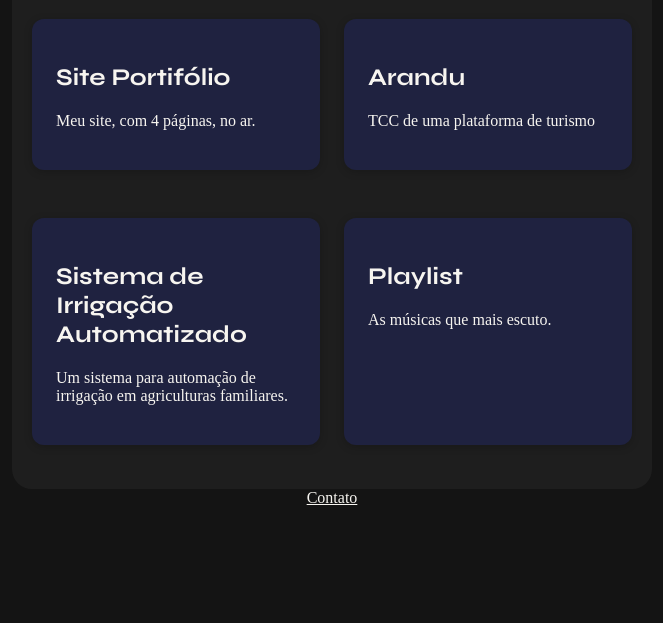
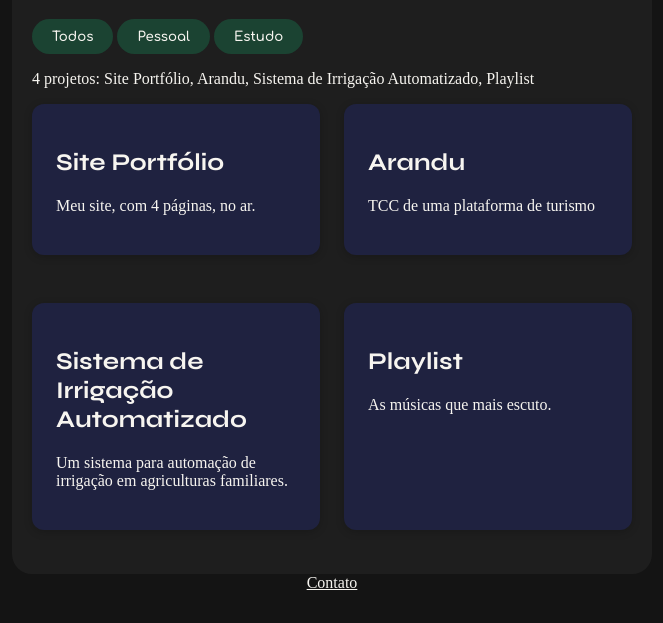
Before and after one commit to er1cww/Portifolio, a plain HTML site: page projetos.html in a window 1280 px wide. Shown: the part 177-800 px from the top of the page, without its empty margins (308-971 px from the left). Drawn offline with Linux system fonts and the light colour scheme; no server answers.

Commit message:
Aula 24: map e filter

```diff
--- a/js/projetos.js
+++ b/js/projetos.js
@@ -1,11 +1,7 @@
-const projetos = [
-  { titulo: "Site Portifólio", descricao: "Meu site, com 4 páginas, no ar." },
-  { titulo: "Arandu", descricao: "TCC de uma plataforma de turismo" },
-  { titulo: "Sistema de Irrigação Automatizado", descricao: "Um sistema para automação de irrigação em agriculturas familiares." },
-  { titulo: "Playlist", descricao: "As músicas que mais escuto." }
-];
+let todos = [];
 
 const listaProjetos = document.querySelector("#lista-projetos");
+const contagem = document.querySelector("#contagem");
 
 const criarCard = (projeto) => {
   const card = document.createElement("section");
@@ -17,18 +13,33 @@ const criarCard = (projeto) => {
   card.appendChild(titulo);
   card.appendChild(texto);
   listaProjetos.appendChild(card);
-}
+};
 
-for (const projeto of projetos) {
-  criarCard(projeto);
-}
+const mostrar = (lista) => {
+  listaProjetos.innerHTML = "";
+  for (const projeto of lista) {
+    criarCard(projeto);
+  }
+  const titulos = lista.map((projeto) => projeto.titulo);
+  contagem.textContent = `${lista.length} projetos: ${titulos.join(", ")}`;
+};
+
+const filtrar = (categoria) => {
+  const lista = todos.filter((projeto) => projeto.categoria === categoria);
+  mostrar(lista);
+};
+
+const botaoTodos = document.querySelector("#filtro-todos");
+const botaoPessoal = document.querySelector("#filtro-pessoal");
+const botaoEstudo = document.querySelector("#filtro-estudo");
+
+botaoTodos.addEventListener("click", () => mostrar(todos));
+botaoPessoal.addEventListener("click", () => filtrar("Pessoal"));
+botaoEstudo.addEventListener("click", () => filtrar("Estudo"));
 
 fetch("projetos.json")
-  .then(function (resposta) {
-    return resposta.json();
-  })
-  .then(function (projetos) {
-    for (const projeto of projetos) {
-      criarCard(projeto);
-    }
+  .then((resposta) => resposta.json())
+  .then((dados) => {
+    todos = dados;
+    mostrar(todos);
   });
--- a/projetos.html
+++ b/projetos.html
@@ -22,9 +22,13 @@
     <main>
 
         <h1>Meus Projetos</h1>
-            <div class="projetos" id="lista-projetos">
-
+            <div class="filtros">
+                <button id="filtro-todos">Todos</button>
+                <button id="filtro-pessoal">Pessoal</button>
+                <button id="filtro-estudo">Estudo</button>
             </div>
+                <p id="contagem"></p>
+            <div class="projetos" id="lista-projetos"></div>
     </main>
 
     <footer>
--- /dev/null
+++ b/projetos.json
@@ -0,0 +1,22 @@
+[
+  {
+    "titulo": "Site Portfólio",
+    "descricao": "Meu site, com 4 páginas, no ar.",
+    "categoria": "Estudo"
+  },
+  {
+    "titulo": "Arandu",
+    "descricao": "TCC de uma plataforma de turismo",
+    "categoria": "Estudo"
+  },
+  {
+    "titulo": "Sistema de Irrigação Automatizado",
+    "descricao": "Um sistema para automação de irrigação em agriculturas familiares.",
+    "categoria": "Estudo"
+  },
+  {
+    "titulo": "Playlist",
+    "descricao": "As músicas que mais escuto.",
+    "categoria": "Pessoal"
+  }
+]
```
